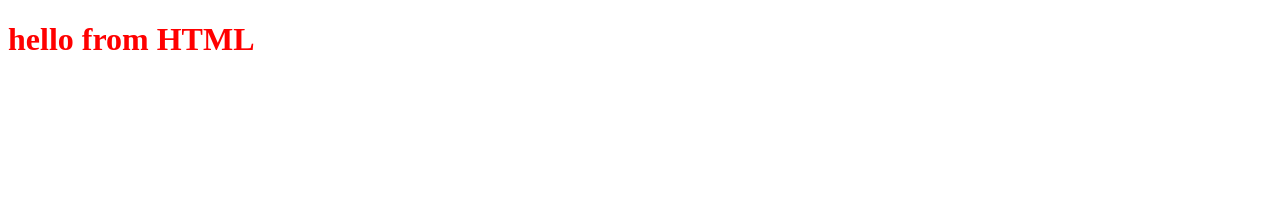
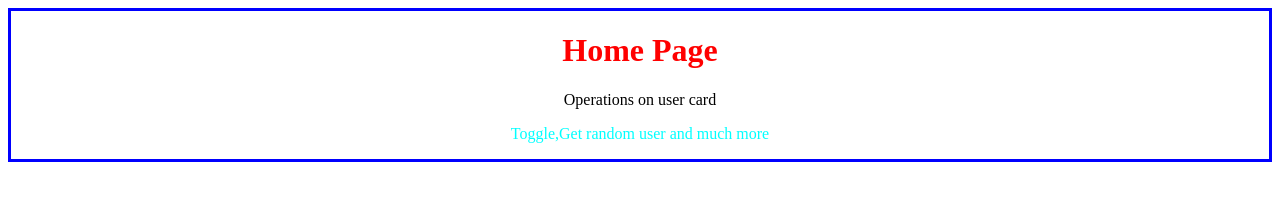
Before and after one commit to Lahari2312/auto-suggest, a website: page frontend/index.html in a window 1280 px wide. Drawn offline with Linux system fonts and the light colour scheme.

Commit message:
initial commit

```diff
--- a/frontend/index.css
+++ b/frontend/index.css
@@ -1,3 +1,20 @@
 h1{
     color:red;
 }
+#home-intro{
+    text-align:center;
+    /*border: 3px;
+    border-color: black;
+    border-style : solid;*/
+
+    border: 3px solid blue;
+
+
+
+}
+#home-intro:hover{
+    background-color:burlywood;
+}
+#p2{
+    color:aqua;
+}
--- a/frontend/index.html
+++ b/frontend/index.html
@@ -8,7 +8,11 @@
 
 </head>
 <body>
-    <h1>hello from HTML</h1>
+    <div id="home-intro">
+    <h1>Home Page</h1>
+    <p id = "p1">  Operations on user card</p>
+    <p id = "p2"> Toggle,Get random user and much more</p>
+    </div>
     <script src="index.js"></script>
 
 </body>
```
Also changed, not shown: server.js (line endings or trailing spaces).
